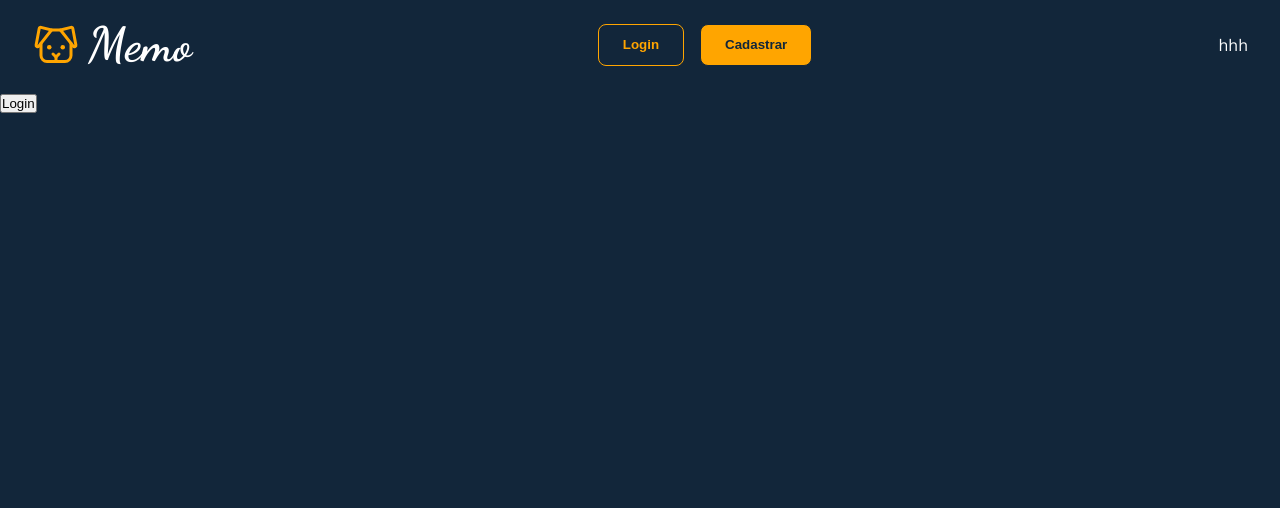
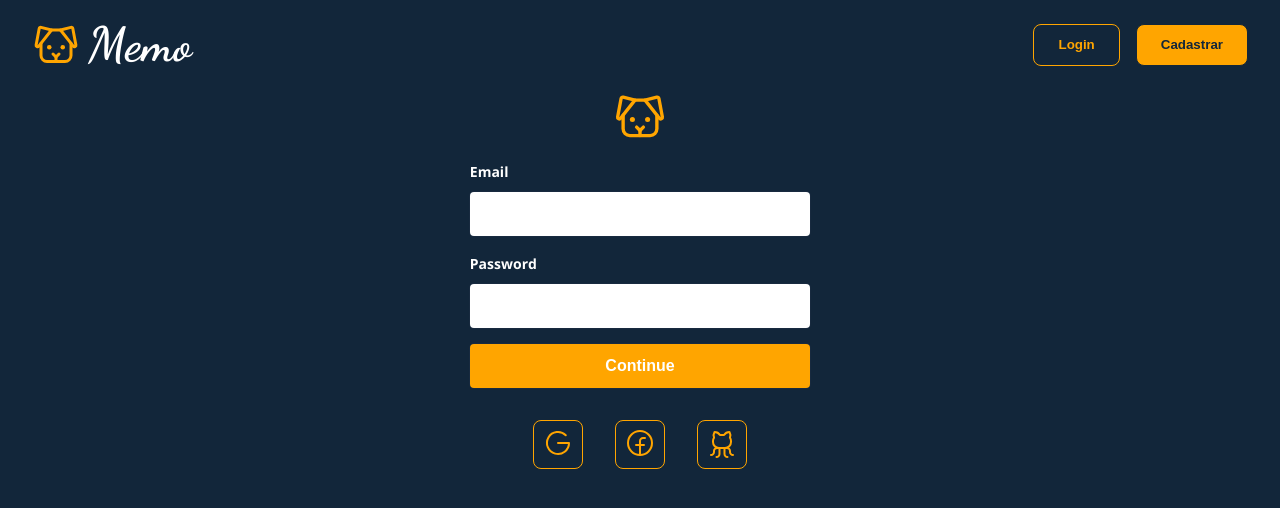
Before and after one commit to ribeirojer/Memo, a React (Vite) app: page /login in a window 1280 px wide. Shown: the top 508 px of the page. Built offline with nearby package versions, Linux system fonts and the light colour scheme.

Commit message:
create form login

```diff
--- a/src/components/Header.tsx
+++ b/src/components/Header.tsx
@@ -3,7 +3,7 @@ import { Link } from "react-router-dom";
 import styled from "styled-components";
 import Button from "./Button";
 
-type Props = {}
+type Props = {};
 
 const Wrapper = styled.header`
   padding: 1rem 2rem;
@@ -26,6 +26,9 @@ const Wrapper = styled.header`
     display: flex;
     gap: 1rem;
   }
+  .burguer {
+    display: none;
+  }
 
   @media (max-width: 425px) {
     .loginWrapper {
@@ -40,23 +43,23 @@ const Wrapper = styled.header`
 const Header = (props: Props) => {
   return (
     <Wrapper id="header">
-        <Link to={'/'} className="logo">
+      <Link to={"/"} className="logo">
         <Dog size={48} />
         <h1>Memo</h1>
       </Link>
       <div className="loginWrapper">
         <Link to={"/login"}>
-            <Button color={'#ffa500'} theme={'#12263a'} text={'Login'} />
+          <Button color={"#ffa500"} theme={"#12263a"} text={"Login"} />
         </Link>
         <Link to={"/login"}>
-            <Button color={'#12263a'} theme={'#ffa500'} text={'Cadastrar'} />
+          <Button color={"#12263a"} theme={"#ffa500"} text={"Cadastrar"} />
         </Link>
       </div>
       <div className="burguer">
         <span>hhh</span>
       </div>
     </Wrapper>
-  )
-}
+  );
+};
 
 export default Header;
--- a/src/pages/Login.tsx
+++ b/src/pages/Login.tsx
@@ -1,8 +1,73 @@
 import { GoogleAuthProvider, signInWithPopup, User } from "firebase/auth";
+import { Dog, FacebookLogo, GithubLogo, GoogleLogo } from "phosphor-react";
 import { useState } from "react";
+import styled from "styled-components";
 import { auth } from "../services/firebase";
 
 type Props = {};
+
+const Wrapper = styled.main`
+  display: flex;
+  flex-direction: column;
+  align-items: center;
+  margin: 0 auto;
+  width: 100%;
+  max-width: 448px;
+  border-radius: 0.5rem;
+  form {
+    margin: 0 0 2rem 0;
+  }
+  label {
+    margin: 1rem 0 0.5rem 0;
+    font-size: 14px;
+    font-weight: 600;
+    display: block;
+  }
+  input {
+    font-size: 16px;
+    color: #1a1f36;
+    line-height: 28px;
+    padding: 8px 16px;
+    width: 100%;
+    min-height: 44px;
+    border: unset;
+    border-radius: 4px;
+    outline-color: rgb(84 105 212 / 0.5);
+    background-color: rgb(255, 255, 255);
+    box-shadow: rgba(0, 0, 0, 0) 0px 0px 0px 0px,
+      rgba(0, 0, 0, 0) 0px 0px 0px 0px, rgba(0, 0, 0, 0) 0px 0px 0px 0px,
+      rgba(60, 66, 87, 0.16) 0px 0px 0px 1px, rgba(0, 0, 0, 0) 0px 0px 0px 0px,
+      rgba(0, 0, 0, 0) 0px 0px 0px 0px, rgba(0, 0, 0, 0) 0px 0px 0px 0px;
+  }
+  input[type="submit"] {
+    margin: 1rem 0 0 0;
+    background-color: #ffa500;
+    color: #fff;
+    font-weight: 600;
+    cursor: pointer;
+  }
+  input[type="submit"]:hover {
+    background-color: #dd9000;
+  }
+  div {
+    display: flex;
+    gap: 0 2rem;
+  }
+  div button {
+    padding: 0.4rem 0.5rem;
+    background-color: transparent;
+    border: 1px solid #ffa500;
+    color: #ffa500;
+    border-radius: 0.5rem;
+    cursor: pointer;
+    transition: 0.3s;
+  }
+  div button:hover {
+    background-color: #ffa500;
+    border: 1px solid #ffa500;
+    color: #1a1f36;
+  }
+`;
 
 const Login = (props: Props) => {
   const [user, setUser] = useState<User>({} as User);
@@ -20,10 +85,35 @@ const Login = (props: Props) => {
 
   return (
     <div>
-      {user.photoURL && <img src={user.photoURL} alt="foto do usuario" />}
-      <p>{user.displayName}</p>
-      <p>{user.email}</p>
-      <button onClick={handleGoogleSignin}>Login</button>
+      {user.photoURL ? (
+        <div>
+          <img src={user.photoURL} alt="foto do usuario" />
+          <p>{user.displayName}</p>
+          <p>{user.email}</p>
+        </div>
+      ) : (
+        <Wrapper>
+          <Dog size={54} color={"#ffa500"} />
+          <form id="stripe-login">
+            <label htmlFor="email">Email</label>
+            <input type="email" name="email" />
+            <label htmlFor="password">Password</label>
+            <input type="password" name="password" />
+            <input type="submit" name="submit" value="Continue" />
+          </form>
+          <div>
+            <button onClick={handleGoogleSignin}>
+              <GoogleLogo size={32} />
+            </button>
+            <button onClick={handleGoogleSignin}>
+              <FacebookLogo size={32} />
+            </button>
+            <button onClick={handleGoogleSignin}>
+              <GithubLogo size={32} />
+            </button>
+          </div>
+        </Wrapper>
+      )}
     </div>
   );
 };
```
Lines whose indentation alone changed are shown as unchanged.
